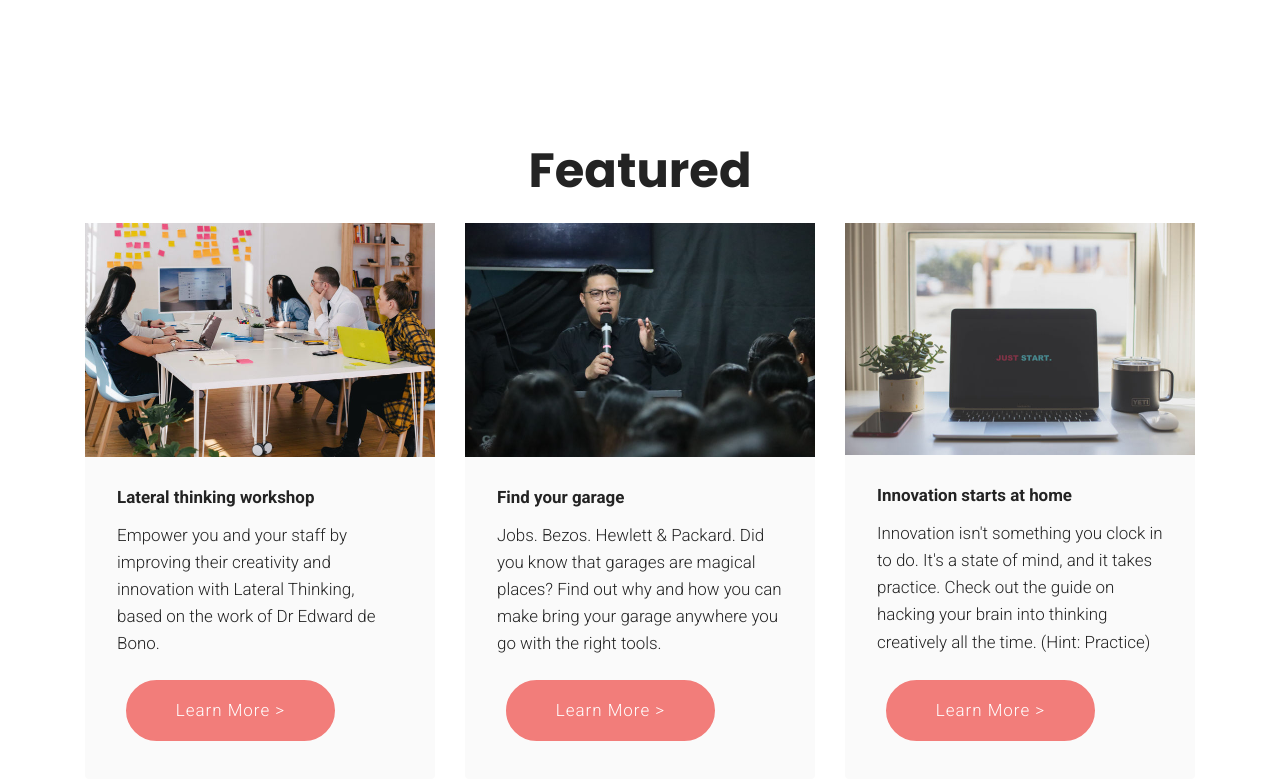
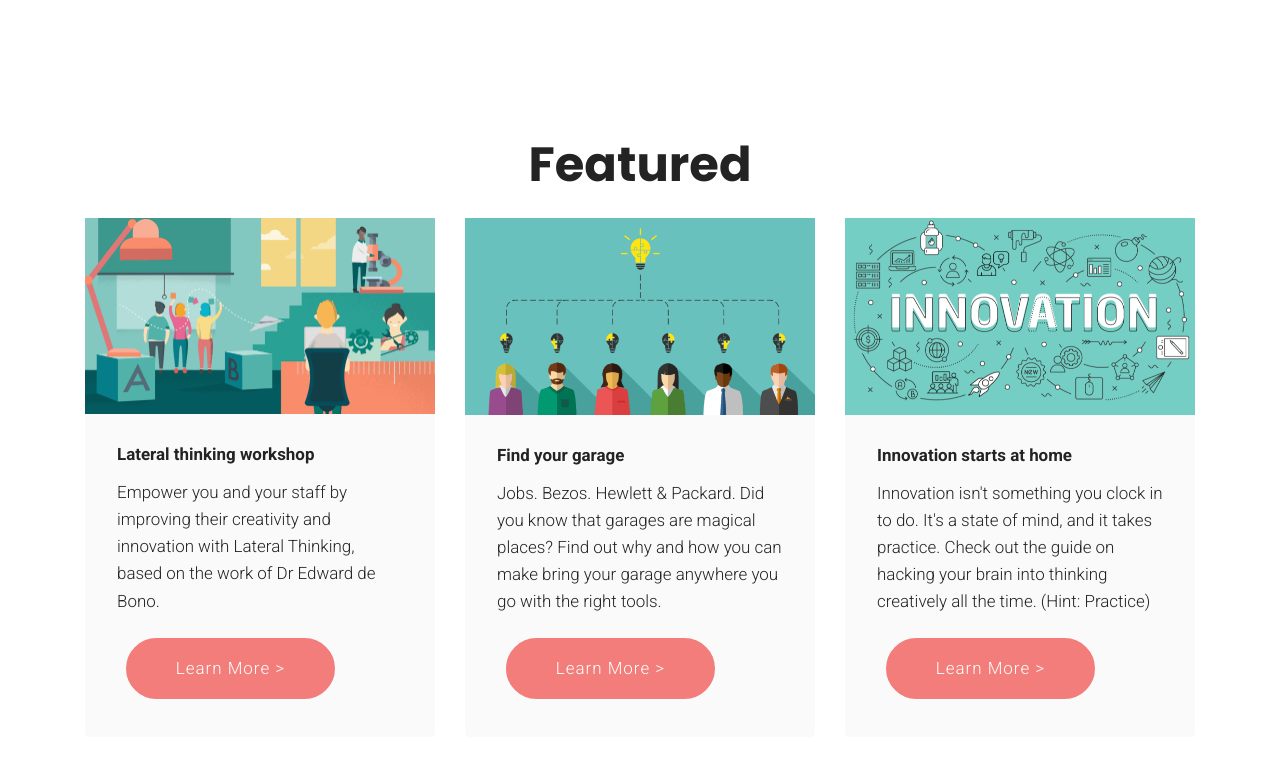
Before and after one commit to sbglr/cic, a plain HTML site: page index.html in a window 1280 px wide. Shown: the part 926-1708 px from the top of the page. Drawn offline with Linux system fonts and the light colour scheme.

Commit message:
create github pages

```diff
--- a/assets/images/hashes.json
+++ b/assets/images/hashes.json
@@ -1 +1 @@
-{"O36g3z4sl14KAds7po6Prw==":"mbr-1080x720.jpg","sx60oxnR8HqqSrSgqm8P5Q==":"steward-masweneng-gl5usubcgh0-unsplash-1080x1631.jpg","mY+SeluY/jzLkzbHjQO/TA==":"steward-masweneng-gl5usubcgh0-unsplash-1080x1631.jpeg","2T7OGuTTXmH1OGsg7mBZwg==":"you-x-ventures-vbxyfxlgpjm-unsplash-700x467.jpg","IpLDK4hZbyPA0jXaul7kSA==":"reimond-de-zuniga-vhwjdfwqc-m-unsplash-700x467.jpg","22Io/IW53GANhVqSDaHQrQ==":"dayne-topkin-y5_mfllmwjk-unsplash-700x464.jpg","nfim11ycu5Wf3HQ02oOsCw==":"luke-chesser-eicufseirc0-unsplash-2000x1400.jpg"}
+{"O36g3z4sl14KAds7po6Prw==":"mbr-1080x720.jpg","sx60oxnR8HqqSrSgqm8P5Q==":"steward-masweneng-gl5usubcgh0-unsplash-1080x1631.jpg","mY+SeluY/jzLkzbHjQO/TA==":"steward-masweneng-gl5usubcgh0-unsplash-1080x1631.jpeg","2T7OGuTTXmH1OGsg7mBZwg==":"you-x-ventures-vbxyfxlgpjm-unsplash-700x467.jpg","IpLDK4hZbyPA0jXaul7kSA==":"reimond-de-zuniga-vhwjdfwqc-m-unsplash-700x467.jpg","22Io/IW53GANhVqSDaHQrQ==":"dayne-topkin-y5_mfllmwjk-unsplash-700x464.jpg","nfim11ycu5Wf3HQ02oOsCw==":"luke-chesser-eicufseirc0-unsplash-2000x1400.jpg","e9KAA8/H0oOIWNbxqXDW2Q==":"charles-deluvio-0btdk1u42ky-unsplash-1080x1620.jpg","hIvnpZmCXbzJpkN6626+TA==":"innovation-y-design-700x379.png","Fscvfup2aF6xL3XM3u+H6A==":"innovation-y-design-1-700x379.png","nu/jJXi+slljiMML6tYt/Q==":"innovation-y-design-2-700x379.png","Nn/1aMAlH9KmQQlgwbarLQ==":"unnamed-700x394.png","m6eQIXTEhKZSBDPPtKI/lA==":"innovation-y-design-3-700x379.png","V981ioQywAfw1JEQcmgKYw==":"reimond-de-zuniga-vhwjdfwqc-m-unsplash-700x467.jpeg","O1oy2WtBC4FxkhDs1tXd4g==":"unnamed-1-700x394.png","Vi0bwtGnDDWBNecCUULBCw==":"enrlmkt2-758_innovationillustration_1200x630-1-700x368.png","0K30Wn1zOuSkGEKefO9ZEQ==":"campaign-creators-gmsnxqiljp4-unsplash-1080x720.jpg","DtfqZk+oVrvjQOY1PUShdw==":"you-x-ventures-m2tu2gfqsee-unsplash-1080x1620.jpg","Bqc/akoPT6X2lF6aUzqONw==":"linkedin-sales-navigator-hrhjn6ztgrm-unsplash-1080x1620.jpg"}
--- a/assets/mobirise/css/mbr-additional.css
+++ b/assets/mobirise/css/mbr-additional.css
@@ -1,5 +1,5 @@
-@import url(https://fonts.googleapis.com/css?family=Poppins:300,400,500,600,700&display=swap);
-@import url(https://fonts.googleapis.com/css?family=Roboto:100,100i,300,300i,400,400i,500,500i,700,700i&display=swap);
+@import url(https://fonts.googleapis.com/css?family=Poppins:100,100i,200,200i,300,300i,400,400i,500,500i,600,600i,700,700i,800,800i,900,900i&display=swap);
+@import url(https://fonts.googleapis.com/css?family=Roboto:100,100i,300,300i,400,400i,500,500i,700,700i,900,900i&display=swap);
 
 
 
--- a/index.html
+++ b/index.html
@@ -67,7 +67,7 @@
     <div class="container">
         <div class="row justify-content-center align-items-center">
             <div class="col-12 col-md-6 image-wrapper">
-                <img src="assets/images/steward-masweneng-gl5usubcgh0-unsplash-1080x1631.jpg" alt="Woman holding bag of bread rolls">
+                <img src="assets/images/linkedin-sales-navigator-hrhjn6ztgrm-unsplash-1080x1620.jpg" alt="People sitting at a table in a meeting">
             </div>
             <div class="col-12 col-md">
                 <div class="text-wrapper">
@@ -97,7 +97,7 @@
             <div class="item features-image сol-12 col-md-6 col-lg-4">
                 <div class="item-wrapper">
                     <div class="item-img">
-                        <img src="assets/images/you-x-ventures-vbxyfxlgpjm-unsplash-700x467.jpg" alt="">
+                        <img src="assets/images/unnamed-1-700x394.png" alt="">
                     </div>
                     <div class="item-content">
                         <h5 class="item-title mbr-fonts-style display-7"><strong>Lateral thinking workshop</strong></h5>
@@ -111,7 +111,7 @@
             <div class="item features-image сol-12 col-md-6 col-lg-4">
                 <div class="item-wrapper">
                     <div class="item-img">
-                        <img src="assets/images/reimond-de-zuniga-vhwjdfwqc-m-unsplash-700x467.jpg" alt="man speaking to a crowd">
+                        <img src="assets/images/enrlmkt2-758-innovationillustration-1200x630-1-700x368.png" alt="man speaking to a crowd">
                     </div>
                     <div class="item-content">
                         <h5 class="item-title mbr-fonts-style display-7"><strong>Find your garage</strong></h5>
@@ -125,7 +125,7 @@
             <div class="item features-image сol-12 col-md-6 col-lg-4">
                 <div class="item-wrapper">
                     <div class="item-img">
-                        <img src="assets/images/dayne-topkin-y5-mfllmwjk-unsplash-700x464.jpg" alt="">
+                        <img src="assets/images/innovation-y-design-3-700x379.png" alt="">
                     </div>
                     <div class="item-content">
                         <h5 class="item-title mbr-fonts-style display-7"><strong>Innovation starts at home</strong></h5>
```
Also changed, not shown: page3.html (+2 -2 lines), page4.html (+1 -1 lines), page5.html (+1 -1 lines), assets/images/enrlmkt2-758-innovationillustration-1200x630-1-700x368.png (added), assets/images/innovation-y-design-3-700x379.png (added), assets/images/linkedin-sales-navigator-hrhjn6ztgrm-unsplash-1080x1620.jpg (added), assets/images/unnamed-1-700x394.png (added), 1 other file.
